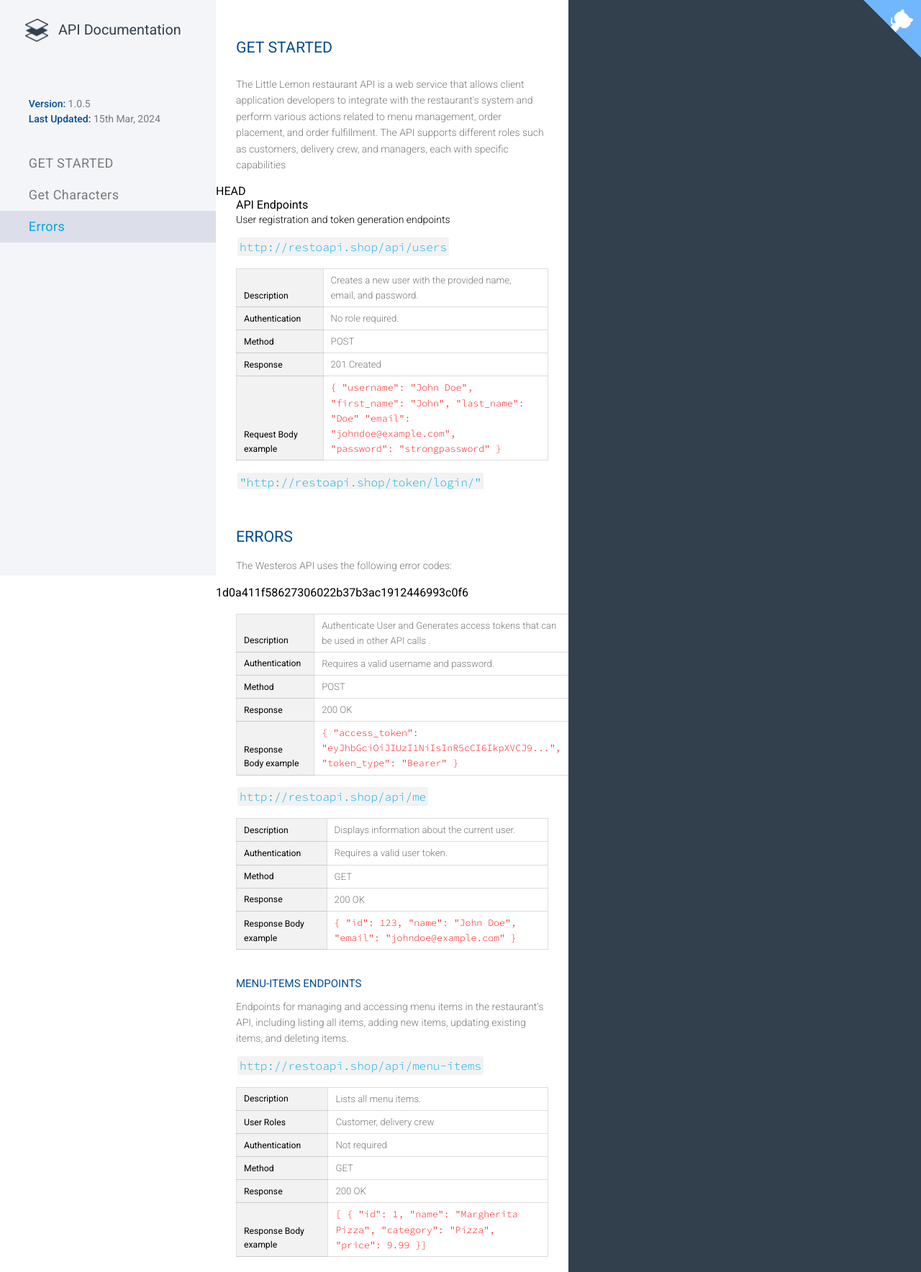
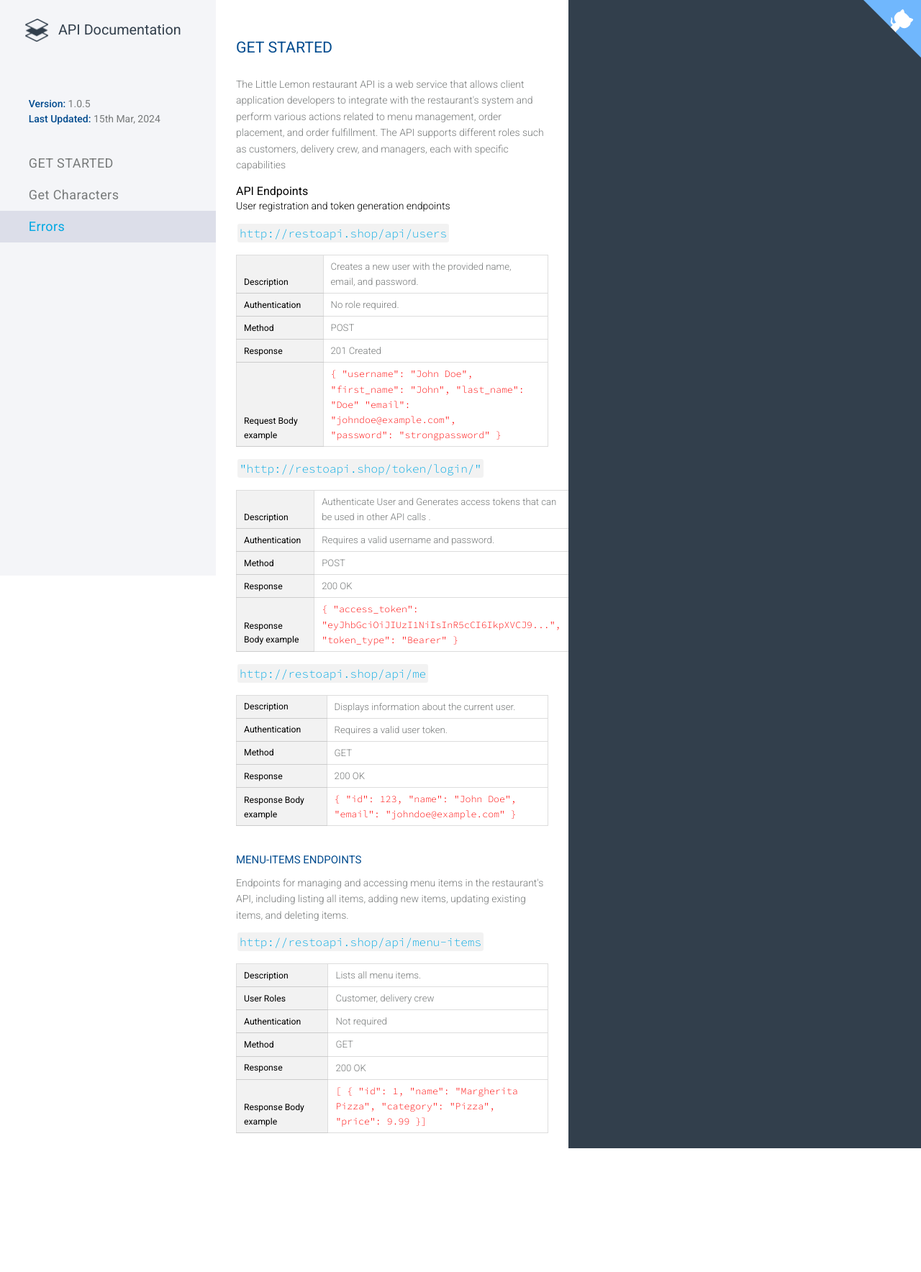
Before and after one commit to mhdsalih2000/Little-LemonAPI, a Django app: page / in a window 1280 px wide. Shown: the whole page at 72% size. After the commit the page ends 1596 px from the top, so only its background shows below. Run offline with Django 5.2, Linux system fonts and the light colour scheme; parts of the project's set-up code (start-up, migrations or seed data) failed here and were passed over; some libraries are stand-ins or nearby versions.

Commit message:
Update index.html

```diff
--- a/Template/index.html
+++ b/Template/index.html
@@ -94,7 +94,7 @@
             <p>
              The Little Lemon restaurant API is a web service that allows client application developers to integrate with the restaurant's system and perform various actions related to menu management, order placement, and order fulfillment. The API supports different roles such as customers, delivery crew, and managers, each with specific capabilities
             </p>
- HEAD
+
              <h1>API Endpoints</h1>
             <p style="color: black;">User registration and token generation endpoints </p>
             <a href="http://restoapi.shop/api/users" target="_blank" rel="noopener noreferrer">
@@ -164,12 +164,6 @@
 
 
 
-        </div>
-        <div class="overflow-hidden content-section" id="content-errors">
-            <h2>Errors</h2>
-            <p>
-                The Westeros API uses the following error codes:
-            </p> 1d0a411f58627306022b37b3ac1912446993c0f6
             <table>
                 <tr>
                     <th style="padding-left: 10px;">Description</th>
```
